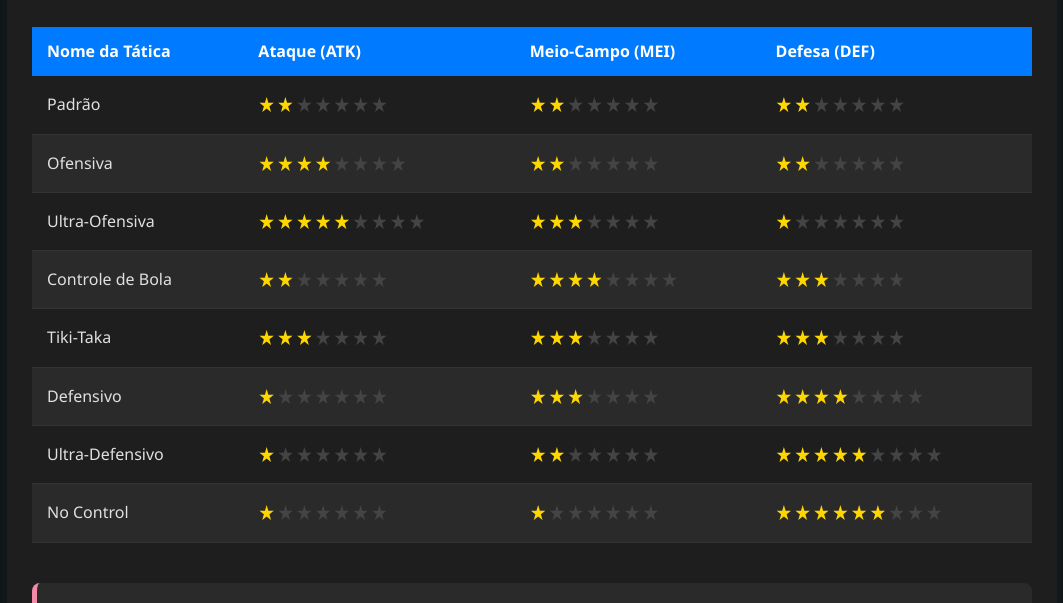
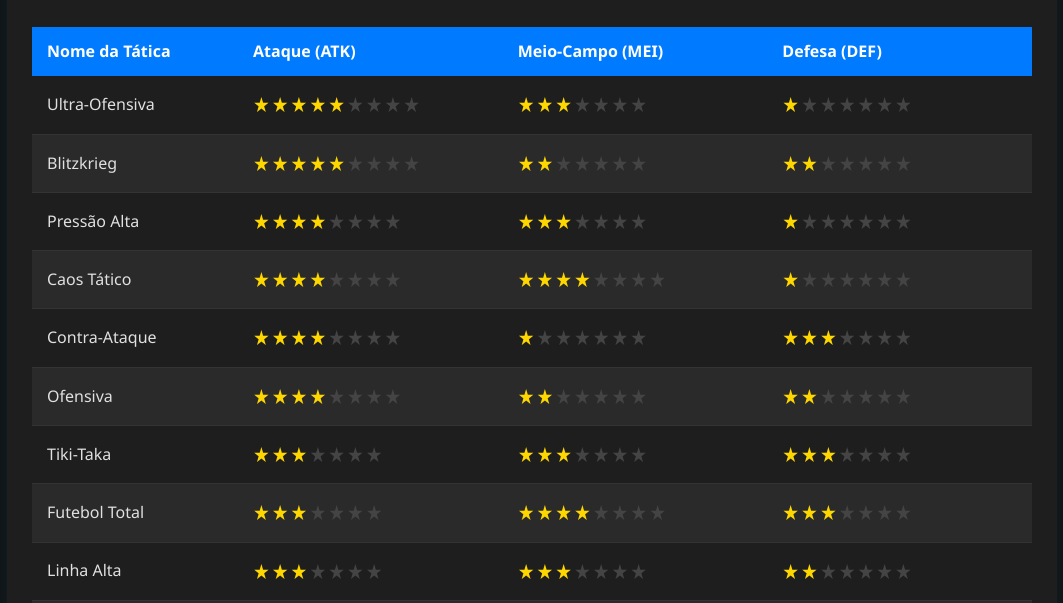
Before and after one commit to marcus7170/Superpro_tatica, a plain HTML site: page index.html in a window 1280 px wide. Shown: the part 197-800 px from the top of the page, without its empty margins (108-1171 px from the left). Drawn offline with Linux system fonts and the light colour scheme.

Commit message:
Update index.html

```diff
--- a/index.html
+++ b/index.html
@@ -68,19 +68,19 @@
 
         .star-rating {
             font-size: 1.3em;
-            color: #444; /* Cor para estrelas vazias */
+            color: #444;
             letter-spacing: 2px;
         }
 
         .star-rating .filled-star {
-            color: #ffd700; /* Cor para estrelas preenchidas */
+            color: #ffd700;
         }
 
         .debuff-section {
             background-color: #2a2a2a;
             padding: 20px;
             border-radius: 8px;
-            border-left: 5px solid #f38ba8; /* Vermelho */
+            border-left: 5px solid #f38ba8;
         }
 
         .debuff-section h2 {
@@ -93,7 +93,7 @@
         }
 
         .debuff-section p {
-            color: #a6adc8; /* Cor secundária do texto */
+            color: #a6adc8;
         }
 
         .debuff-table {
@@ -108,7 +108,7 @@
 
         .debuff-table td:first-child {
             font-weight: bold;
-            color: #cdd6f4; /* Cor primária do texto */
+            color: #cdd6f4;
         }
 
         .debuff-table tr:last-child td {
@@ -141,54 +141,25 @@
             </tr>
         </thead>
         <tbody>
-            <tr>
-                <td>Padrão</td>
-                <td class="star-rating"><span class="filled-star">★★</span>★★★★★</td>
-                <td class="star-rating"><span class="filled-star">★★</span>★★★★★</td>
-                <td class="star-rating"><span class="filled-star">★★</span>★★★★★</td>
-            </tr>
-            <tr>
-                <td>Ofensiva</td>
-                <td class="star-rating"><span class="filled-star">★★★★</span>★★★★</td>
-                <td class="star-rating"><span class="filled-star">★★</span>★★★★★</td>
-                <td class="star-rating"><span class="filled-star">★★</span>★★★★★</td>
-            </tr>
-            <tr>
-                <td>Ultra-Ofensiva</td>
-                <td class="star-rating"><span class="filled-star">★★★★★</span>★★★★</td>
-                <td class="star-rating"><span class="filled-star">★★★</span>★★★★</td>
-                <td class="star-rating"><span class="filled-star">★</span>★★★★★★</td>
-            </tr>
-            <tr>
-                <td>Controle de Bola</td>
-                <td class="star-rating"><span class="filled-star">★★</span>★★★★★</td>
-                <td class="star-rating"><span class="filled-star">★★★★</span>★★★★</td>
-                <td class="star-rating"><span class="filled-star">★★★</span>★★★★</td>
-            </tr>
-            <tr>
-                <td>Tiki-Taka</td>
-                <td class="star-rating"><span class="filled-star">★★★</span>★★★★</td>
-                <td class="star-rating"><span class="filled-star">★★★</span>★★★★</td>
-                <td class="star-rating"><span class="filled-star">★★★</span>★★★★</td>
-            </tr>
-            <tr>
-                <td>Defensivo</td>
-                <td class="star-rating"><span class="filled-star">★</span>★★★★★★</td>
-                <td class="star-rating"><span class="filled-star">★★★</span>★★★★</td>
-                <td class="star-rating"><span class="filled-star">★★★★</span>★★★★</td>
-            </tr>
-            <tr>
-                <td>Ultra-Defensivo</td>
-                <td class="star-rating"><span class="filled-star">★</span>★★★★★★</td>
-                <td class="star-rating"><span class="filled-star">★★</span>★★★★★</td>
-                <td class="star-rating"><span class="filled-star">★★★★★</span>★★★★</td>
-            </tr>
-            <tr>
-                <td>No Control</td>
-                <td class="star-rating"><span class="filled-star">★</span>★★★★★★</td>
-                <td class="star-rating"><span class="filled-star">★</span>★★★★★★</td>
-                <td class="star-rating"><span class="filled-star">★★★★★★</span>★★★</td>
-            </tr>
+            <!-- Maior ATK primeiro -->
+            <tr><td>Ultra-Ofensiva</td><td class="star-rating"><span class="filled-star">★★★★★</span>★★★★</td><td class="star-rating"><span class="filled-star">★★★</span>★★★★</td><td class="star-rating"><span class="filled-star">★</span>★★★★★★</td></tr>
+            <tr><td>Blitzkrieg</td><td class="star-rating"><span class="filled-star">★★★★★</span>★★★★</td><td class="star-rating"><span class="filled-star">★★</span>★★★★★</td><td class="star-rating"><span class="filled-star">★★</span>★★★★★</td></tr>
+            <tr><td>Pressão Alta</td><td class="star-rating"><span class="filled-star">★★★★</span>★★★★</td><td class="star-rating"><span class="filled-star">★★★</span>★★★★</td><td class="star-rating"><span class="filled-star">★</span>★★★★★★</td></tr>
+            <tr><td>Caos Tático</td><td class="star-rating"><span class="filled-star">★★★★</span>★★★★</td><td class="star-rating"><span class="filled-star">★★★★</span>★★★★</td><td class="star-rating"><span class="filled-star">★</span>★★★★★★</td></tr>
+            <tr><td>Contra-Ataque</td><td class="star-rating"><span class="filled-star">★★★★</span>★★★★</td><td class="star-rating"><span class="filled-star">★</span>★★★★★★</td><td class="star-rating"><span class="filled-star">★★★</span>★★★★</td></tr>
+            <tr><td>Ofensiva</td><td class="star-rating"><span class="filled-star">★★★★</span>★★★★</td><td class="star-rating"><span class="filled-star">★★</span>★★★★★</td><td class="star-rating"><span class="filled-star">★★</span>★★★★★</td></tr>
+            <tr><td>Tiki-Taka</td><td class="star-rating"><span class="filled-star">★★★</span>★★★★</td><td class="star-rating"><span class="filled-star">★★★</span>★★★★</td><td class="star-rating"><span class="filled-star">★★★</span>★★★★</td></tr>
+            <tr><td>Futebol Total</td><td class="star-rating"><span class="filled-star">★★★</span>★★★★</td><td class="star-rating"><span class="filled-star">★★★★</span>★★★★</td><td class="star-rating"><span class="filled-star">★★★</span>★★★★</td></tr>
+            <tr><td>Linha Alta</td><td class="star-rating"><span class="filled-star">★★★</span>★★★★</td><td class="star-rating"><span class="filled-star">★★★</span>★★★★</td><td class="star-rating"><span class="filled-star">★★</span>★★★★★</td></tr>
+            <tr><td>Toque Vertical</td><td class="star-rating"><span class="filled-star">★★★</span>★★★★</td><td class="star-rating"><span class="filled-star">★★★★</span>★★★★</td><td class="star-rating"><span class="filled-star">★★</span>★★★★★</td></tr>
+            <tr><td>Controle de Bola</td><td class="star-rating"><span class="filled-star">★★</span>★★★★★</td><td class="star-rating"><span class="filled-star">★★★★</span>★★★★</td><td class="star-rating"><span class="filled-star">★★★</span>★★★★</td></tr>
+            <tr><td>Posse Extrema</td><td class="star-rating"><span class="filled-star">★★</span>★★★★★</td><td class="star-rating"><span class="filled-star">★★★★★</span>★★★★</td><td class="star-rating"><span class="filled-star">★★</span>★★★★★</td></tr>
+            <tr><td>Padrão</td><td class="star-rating"><span class="filled-star">★★</span>★★★★★</td><td class="star-rating"><span class="filled-star">★★</span>★★★★★</td><td class="star-rating"><span class="filled-star">★★</span>★★★★★</td></tr>
+            <tr><td>Gelo no Sangue</td><td class="star-rating"><span class="filled-star">★★</span>★★★★★</td><td class="star-rating"><span class="filled-star">★★★</span>★★★★</td><td class="star-rating"><span class="filled-star">★★★★</span>★★★★</td></tr>
+            <tr><td>Defensivo</td><td class="star-rating"><span class="filled-star">★</span>★★★★★★</td><td class="star-rating"><span class="filled-star">★★★</span>★★★★</td><td class="star-rating"><span class="filled-star">★★★★</span>★★★★</td></tr>
+            <tr><td>Ultra-Defensivo</td><td class="star-rating"><span class="filled-star">★</span>★★★★★★</td><td class="star-rating"><span class="filled-star">★★</span>★★★★★</td><td class="star-rating"><span class="filled-star">★★★★★</span>★★★★</td></tr>
+            <tr><td>No Control</td><td class="star-rating"><span class="filled-star">★</span>★★★★★★</td><td class="star-rating"><span class="filled-star">★</span>★★★★★★</td><td class="star-rating"><span class="filled-star">★★★★★★</span>★★★</td></tr>
+            <tr><td>Paredão</td><td class="star-rating"><span class="filled-star">★</span>★★★★★★</td><td class="star-rating"><span class="filled-star">★</span>★★★★★★</td><td class="star-rating"><span class="filled-star">★★★★★★</span>★★★</td></tr>
         </tbody>
     </table>
 
@@ -202,18 +173,9 @@
         </p>
         <table class="debuff-table">
             <tbody>
-                <tr>
-                    <td>1ª Mudança de Tática</td>
-                    <td><code>-1</code> em ATK, MEI e DEF.</td>
-                </tr>
-                <tr>
-                    <td>2ª Mudança de Tática</td>
-                    <td><code>-2</code> em ATK, MEI e DEF.</td>
-                </tr>
-                <tr>
-                    <td>3ª Mudança de Tática</td>
-                    <td><code>-4</code> em ATK, MEI e DEF.</td>
-                </tr>
+                <tr><td>1ª Mudança de Tática</td><td><code>-1</code> em ATK, MEI e DEF.</td></tr>
+                <tr><td>2ª Mudança de Tática</td><td><code>-2</code> em ATK, MEI e DEF.</td></tr>
+                <tr><td>3ª Mudança de Tática</td><td><code>-4</code> em ATK, MEI e DEF.</td></tr>
             </tbody>
         </table>
     </div>
```
